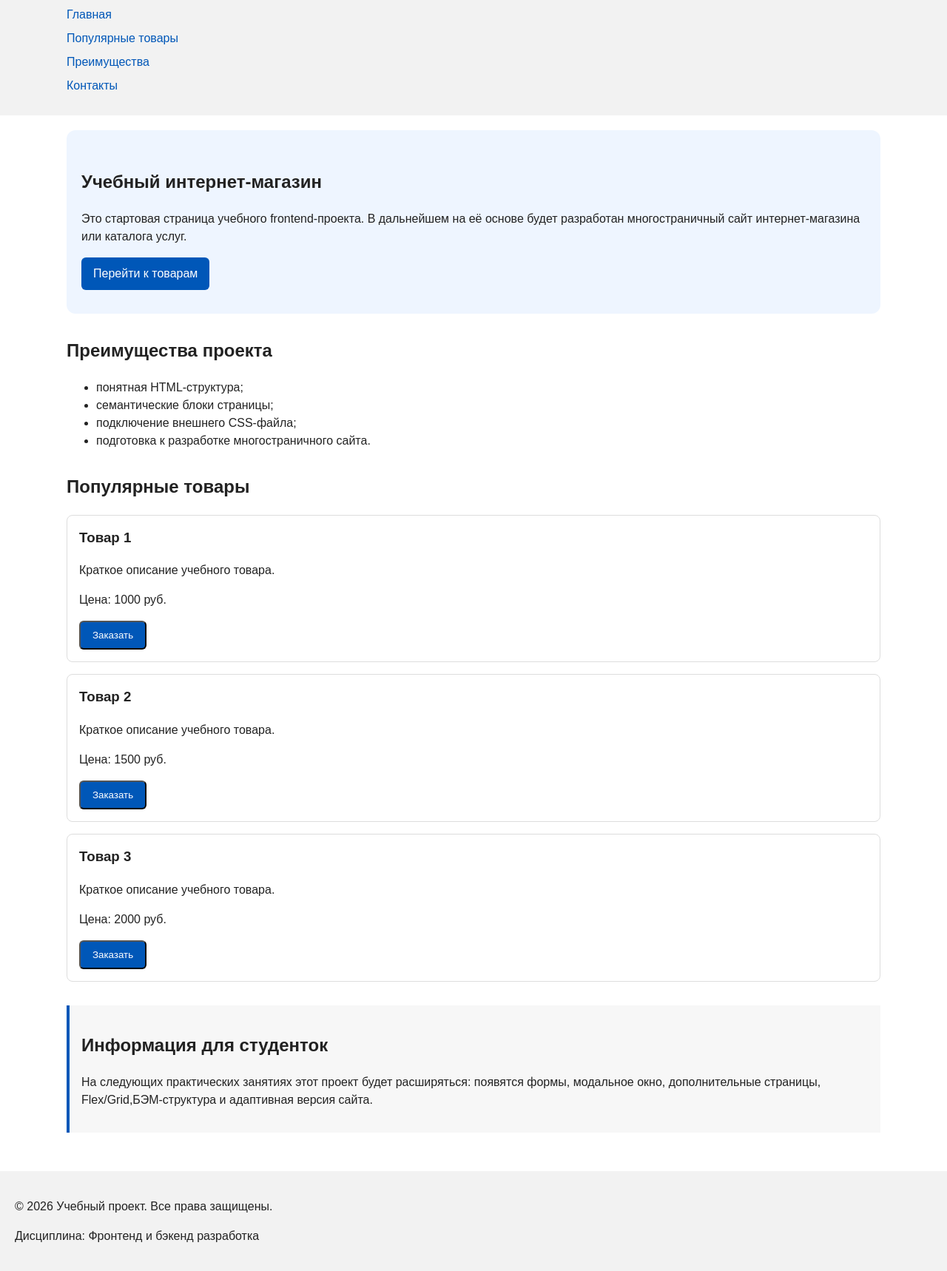
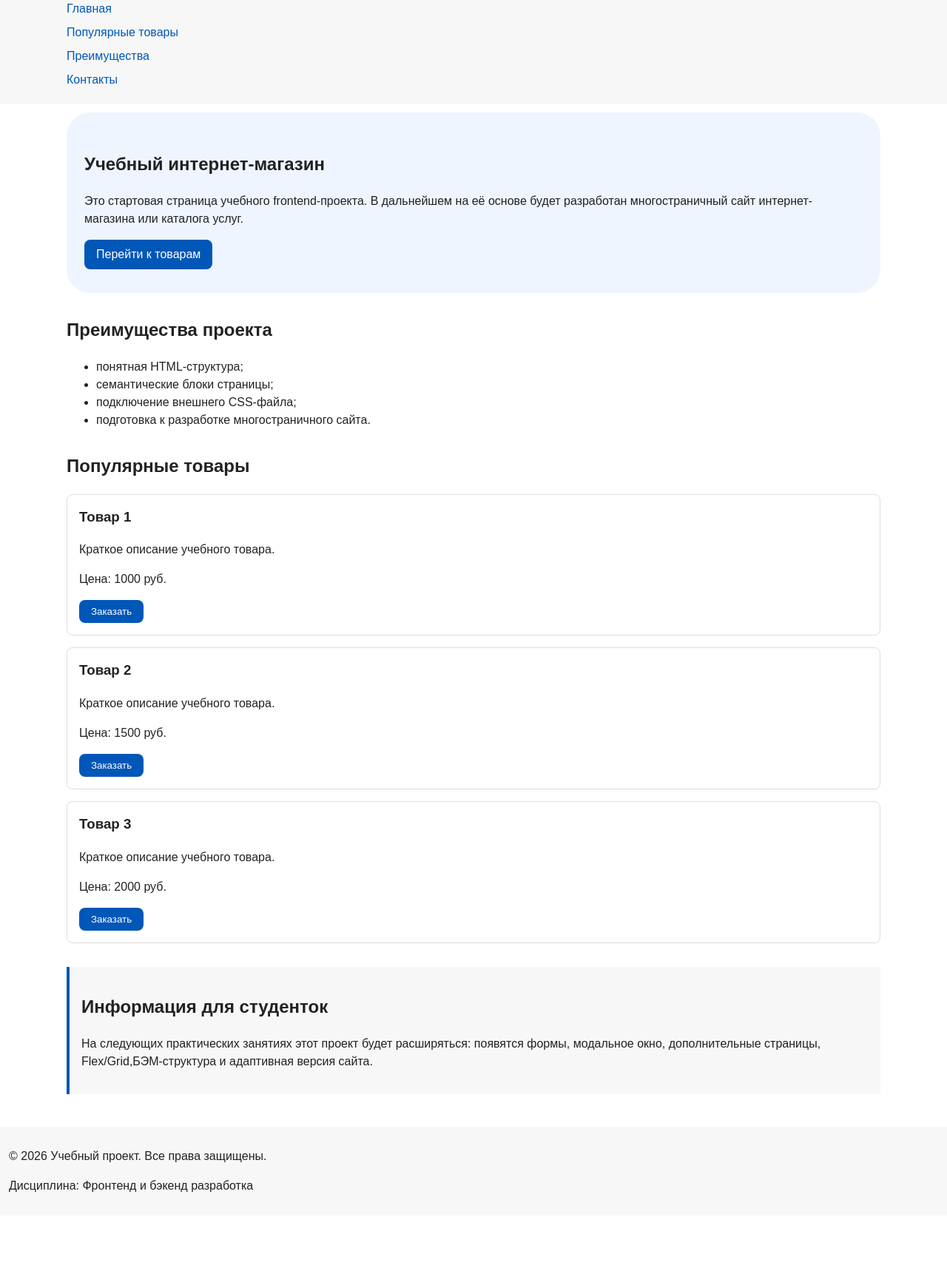
Before and after one commit to shnst4/kr1-html-css-shop, a plain HTML site: page index.html in a window 1280 px wide. Shown: the part 52-1770 px from the top of the page at 74% size. After the commit the page ends 1695 px from the top, so only its background shows below. Drawn offline with Linux system fonts and the light colour scheme.

Commit message:
practice 4, upd css

```diff
--- a/css/style.css
+++ b/css/style.css
@@ -1,4 +1,41 @@
-/*Минимальный сброс стилей*/
+/* ===============================
+   1. Переменные проекта
+   =============================== */
+
+:root {
+  /* Основные цвета проекта */
+  --color-bg: #ffffff;
+  --color-text: #222222;
+  --color-muted: #666666;
+  --color-primary: #0057b8;
+  --color-primary-dark: #003f86;
+  --color-border: #dddddd;
+  --color-surface: #f7f7f7;
+  --color-surface-accent: #eef5ff;
+  --color-danger: #b00020;
+  --color-success: #168a2f;
+  --color-success-bg: #eefaf0;
+  --color-white: #ffffff;
+
+  /* Отступы */
+  --space-xs: 4px;
+  --space-sm: 8px;
+  --space-md: 16px;
+  --space-lg: 24px;
+  --space-xl: 32px;
+
+  /* Скругления */
+  --radius-sm: 6px;
+  --radius-md: 8px;
+  --radius-lg: 12px;
+
+  /* Размеры */
+  --container-width: 1100px;
+}
+
+/* ===============================
+   2. Базовые стили
+   =============================== */
 
 /*width включает content, padding, border*/
 * {
@@ -10,15 +47,15 @@ body {
   margin: 0;
   font-family: Arial, sans-serif;
   line-height: 1.5; /*Улучшаем читаемость кода*/
-  color: #222222;
-  background-color: #fff;
+  color: var(--color-text);
+  background-color: var(--color-bg);
 }
 
 /*Задаём внутренние отступы для основных областей страницы. Это делает содержимое визуально отделённым от краёв окна браузера.*/
 header,
 main,
 footer {
-  padding: 20px;
+  padding: var(--radius-lg);
 }
 
 /*
@@ -26,7 +63,7 @@ footer {
   Пока используется простой светло-серый фон.
 */
 header {
-  background-color: #f2f2f2;
+  background-color: var(--color-surface);
 }
 
 /*
@@ -34,7 +71,24 @@ header {
   чтобы визуально отделить его от основного содержимого.
 */
 footer {
-  background-color: #f2f2f2;
+  background-color: var(--color-surface);
+}
+
+/* ===============================
+   3. Общие элементы интерфейса
+   =============================== */
+
+a {
+  color: var(--color-primary);
+}
+
+a:hover {
+  color: var(--color-primary-dark);
+}
+
+a:focus-visible {
+  outline: 2px solid var(--color-primary);
+  outline-offset: 3px;
 }
 
 /*
@@ -87,23 +141,26 @@ footer {
   text-decoration: underline;
 }
 
+/* ===============================
+   4. Компоненты страницы
+   =============================== */
 /*
   Hero-блок — первый крупный блок страницы. Он визуально отделяется от остальных разделов фоном и отступами.
 */
 .hero {
-  max-width: 1100px;
-  margin: 0 auto 32px;
-  padding: 32px 20px;
-  background-color: #eef5ff;
-  border-radius: 12px;
+  max-width: var(--container-width);
+  margin: 0 auto var(--space-xl);
+  padding: var(--space-xl) var(--space-lg);
+  background-color: var(--color-surface-accent);
+  border-radius: var(--space-xl);
 }
 
 /*
   Общий класс для разделов страницы.
 */
 .section {
-  max-width: 1100px;
-  margin: 0 auto 32px;
+  max-width: var(--container-width);
+  margin: 0 auto var(--space-xl);
 }
 
 /*
@@ -118,13 +175,15 @@ footer {
   На следующих занятиях карточки будут доработаны и выстроены в сетку.
 */
 .product-card {
-  margin-bottom: 16px;
-  padding: 16px;
-  border: 1px solid #dddddd;
-  border-radius: 8px;
-  background-color: #ffffff;
+  margin-bottom: var(--space-md);
+  padding: var(--space-md);
+  border: 1px solid var(--color-border);
+  border-radius: var(--radius-md);
+  background-color: var(--color-bg);
 }
-
+.product-card:hover {
+  border-color: var(--color-primary);
+}
 /*
   Убираем лишний верхний отступ у заголовка карточки.
 */
@@ -137,40 +196,54 @@ footer {
 */
 .button {
   display: inline-block;
-  padding: 10px 16px;
-  color: #ffffff;
-  background-color: #0057b8;
+  padding: var(--space-sm) var(--space-md);
+  color: var(--color-white);
+  background-color: var(--color-primary);
   text-decoration: none;
-  border-radius: 6px;
+  border: none;
+  cursor: pointer;
+  border-radius: var(--space-sm);
 }
 
 /*
   Простое состояние наведения для кнопки.
 */
 .button:hover {
-  background-color: #003f86;
+  background-color: var(--color-primary-dark);
+}
+.button:focus-visible {
+  outline: 2px solid var(--color-primary);
+  outline-offset: 3px;
+}
+
+.button:disabled {
+  opacity: 0.6;
+  cursor: not-allowed;
 }
 
 /*
   Дополнительный информационный блок.
 */
 .aside-info {
-  max-width: 1100px;
-  margin: 0 auto 32px;
-  padding: 16px;
-  border-left: 4px solid #0057b8;
-  background-color: #f7f7f7;
+  max-width: var(--container-width);
+  margin: 0 auto var(--space-xl);
+  padding: var(--space-md);
+  border-left: 4px solid var(--color-primary);
+  background-color: var(--color-surface);
 }
 
+/* ===============================
+   5. Форма и модальное окно
+   =============================== */
 /*
   Модальное окно.
   Элемент dialog сам умеет открываться поверх страницы.
 */
 .order-dialog {
   width: min(100% - 32px, 560px);
-  padding: 24px;
+  padding: var(--space-lg);
   border: none;
-  border-radius: 12px;
+  border-radius: var(--radius-lg);
 }
 
 /*
@@ -185,7 +258,7 @@ footer {
   Каждый блок получает нижний отступ.
 */
 .form-field {
-  margin-bottom: 16px;
+  margin-bottom: var(--space-md);
 }
 
 /*
@@ -193,7 +266,7 @@ footer {
 */
 .form-field label {
   display: block;
-  margin-bottom: 6px;
+  margin-bottom: var(--space-xs);
 }
 
 /*
@@ -204,8 +277,8 @@ footer {
 .form-field textarea {
   width: 100%;
   padding: 10px 12px;
-  border: 1px solid #cccccc;
-  border-radius: 6px;
+  border: 1px solid var(--color-border);
+  border-radius: var(--radius-sm);
   font: inherit;
 }
 
@@ -221,19 +294,25 @@ footer {
 */
 .form-field small {
   display: block;
-  margin-top: 4px;
-  color: #666666;
+  margin-top: var(--space-xs);
+  color: var(--color-muted);
 }
 
 /*
   Видимый фокус для клавиатурной навигации.
 */
+.form-field input:hover,
+.form-field select:hover,
+.form-field textarea:hover {
+  border-color: var(--color-primary);
+}
+
 .form-field input:focus-visible,
 .form-field select:focus-visible,
 .form-field textarea:focus-visible,
 .form-actions button:focus-visible {
-  outline: 2px solid #0057b8;
-  outline-offset: 2px;
+  outline: 2px solid var(--color-primary);
+  outline-offset: 3px;
 }
 
 /*
@@ -241,7 +320,7 @@ footer {
   Атрибут aria-invalid будет добавляться через JavaScript.
 */
 [aria-invalid="true"] {
-  border-color: #b00020;
+  border-color: var(--color-danger);
 }
 
 /*
@@ -257,9 +336,9 @@ footer {
   Сообщение об успешной отправке.
 */
 .success-message {
-  max-width: 1100px;
-  margin: 24px auto;
-  padding: 16px;
-  border-left: 4px solid #168a2f;
-  background-color: #eefaf0;
+  max-width: var(--container-width);
+  margin: var(--space-lg) auto;
+  padding: var(--space-md);
+  border-left: 4px solid var(--color-success);
+  background-color: var(--color-success-bg);
 }
```
Also changed, not shown: 1 other file.
